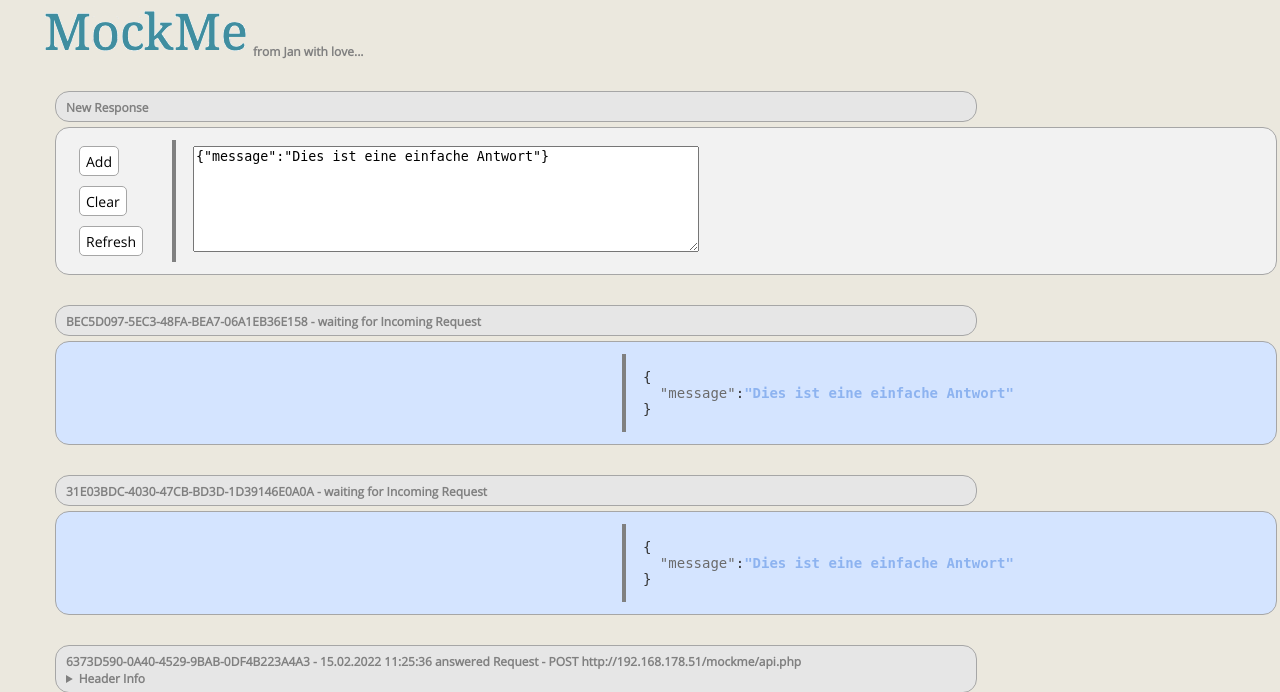
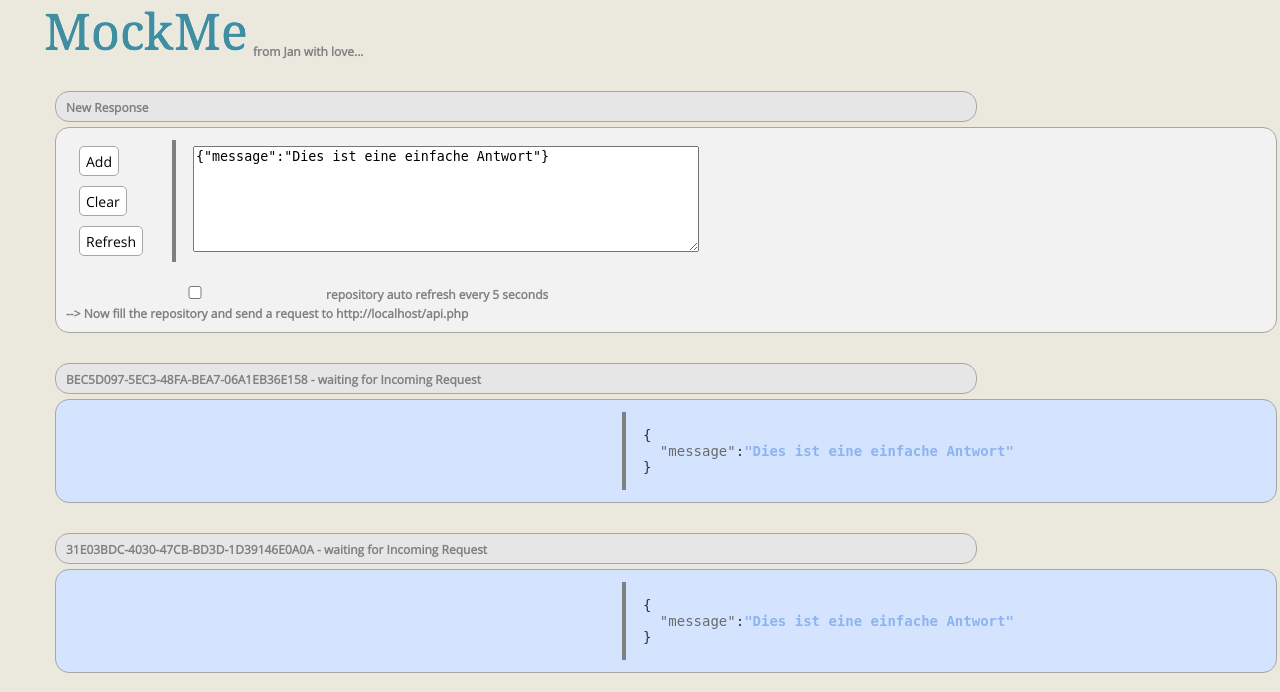
Before and after one commit to datjan/testing-php-mockme, a PHP site: page / in a window 1280 px wide. Shown: the top 692 px of the page. Run offline with PHP 8.4, Linux system fonts and the light colour scheme.

Commit message:
Update index.php
implemented repository auto refresh option

```diff
--- a/index.php
+++ b/index.php
@@ -18,7 +18,7 @@ require_once('classes.php');
 
         <title>MockMe</title>
 
-		<link rel="icon" href="img/logo/icon_80_x_80.png">
+		<!-- <link rel="icon" href="img/logo/icon_80_x_80.png"> -->
 
         <link rel="stylesheet" href="style.css?v1" type="text/css" media="screen" />
 
@@ -34,6 +34,13 @@ require_once('classes.php');
 
 		<script type="text/javascript">
 
+			function reload_repository_continuously() {
+				setInterval("reload_repository_if_checked();", 5000);
+			}
+
+			function reload_repository_if_checked() {
+				if (document.getElementById('auto_refresh_repository').checked) refresh_repository();
+			}
 
 			function generateParamsFromClass(classident) {
 				// Prepare Parameter
@@ -115,7 +122,7 @@ require_once('classes.php');
 
     </head>
 
-    <body>
+    <body onload="reload_repository_continuously();">
 
 
 <div class="content">
@@ -125,7 +132,7 @@ require_once('classes.php');
 <?php
 
 
-
+$actual_link = "http://$_SERVER[HTTP_HOST]$_SERVER[REQUEST_URI]";
 
 // Response Repository Add Mask
 echo '<div id="element_apicall_header" class="div_list_apicall_header">
@@ -147,6 +154,10 @@ echo '<div id="element_apicall_header" class="div_list_apicall_header">
 			</td>
 		</tr>
 		</table>
+		<br>
+		<span class="small_gray"><input type="checkbox" id="auto_refresh_repository" name="auto_refresh_repository" class="form_checkbox" value="Auto refresh"> repository auto refresh every 5 seconds</span>
+		<br>
+		<span class="small_gray">--> Now fill the repository and send a request to <a href="'.$actual_link.'api.php">'.$actual_link.'api.php</a></span>
 	  </div>';
 
 // Response Repository List
```
